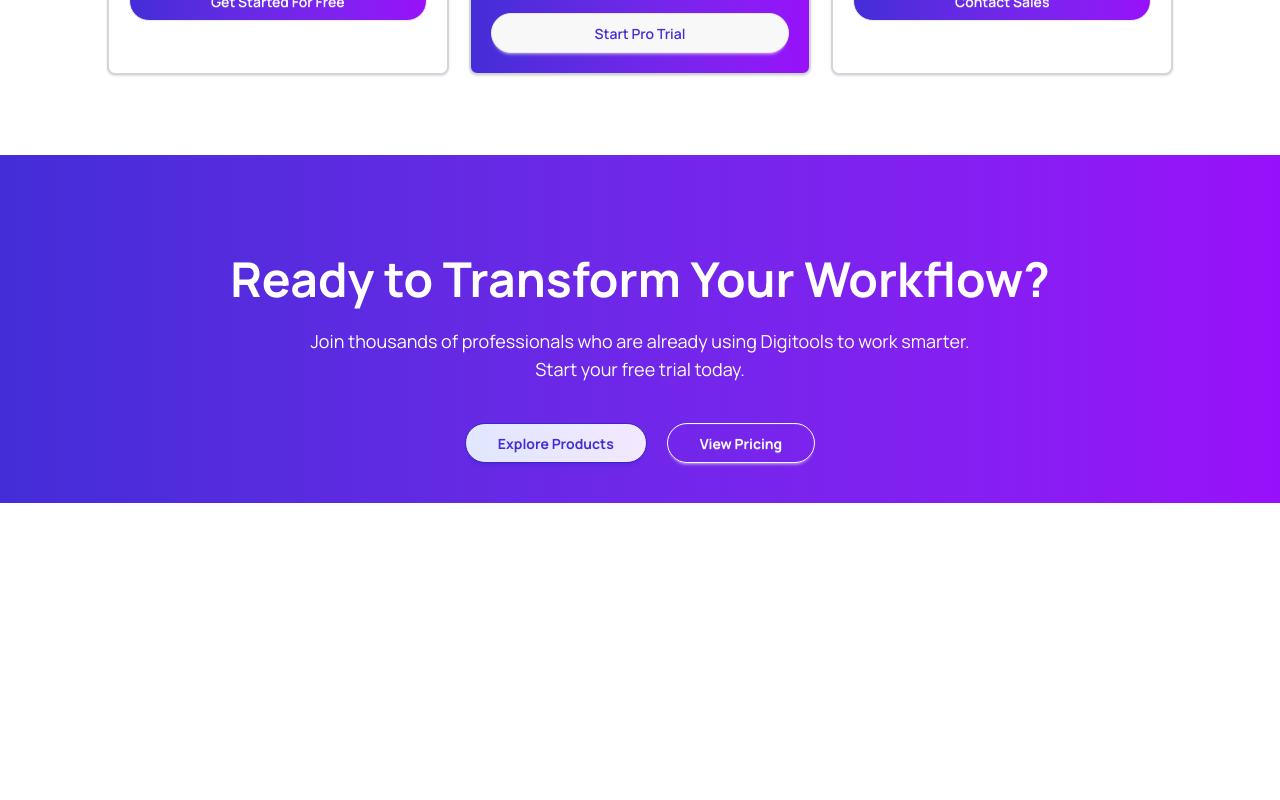
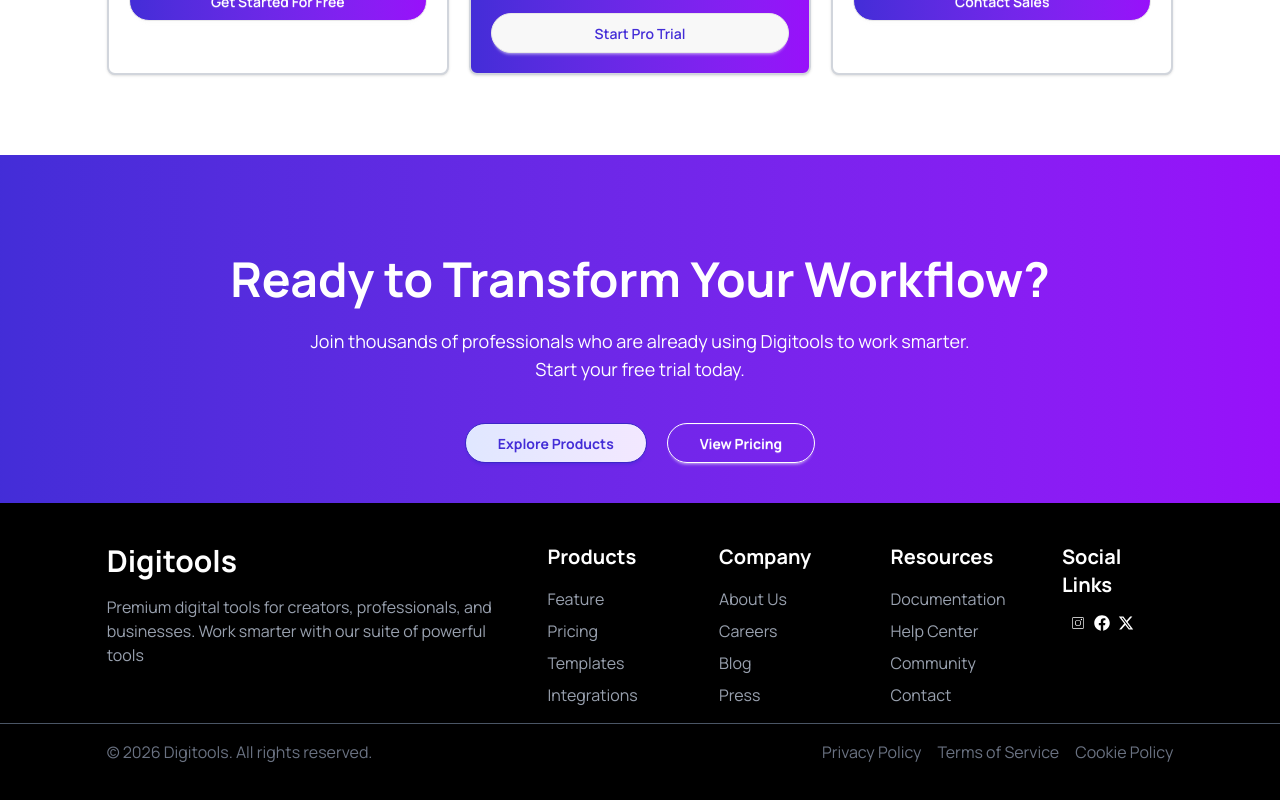
Before and after one commit to fardinSanjida/my-digitool, a React (Vite) app: page / in a window 1280 px wide. Shown: the part 3999-4799 px from the top of the page. Before the commit the page ends 4502 px from the top, so only its background shows below. Built offline with nearby package versions, Linux system fonts and the light colour scheme.

Commit message:
footer added

```diff
--- a/package.json
+++ b/package.json
@@ -13,6 +13,7 @@
     "@tailwindcss/vite": "^4.2.2",
     "react": "^19.2.4",
     "react-dom": "^19.2.4",
+    "react-icons": "^5.6.0",
     "react-toastify": "^11.0.5",
     "tailwindcss": "^4.2.2"
   },
--- a/src/App.jsx
+++ b/src/App.jsx
@@ -10,6 +10,8 @@ import Tools from './components/Plans/Tools';
 import Steps from './components/Steps/Steps';
 import Pricing from './components/Pricing/Pricing';
 import Workflow from './components/Workflow/Workflow';
+import Footer from './components/Footer/footer';
+
 
 const getPlans = async () => {
   const res = await fetch('/data.json');
@@ -56,7 +58,7 @@ function App() {
     <Steps></Steps>
     <Pricing></Pricing>
     <Workflow></Workflow>
-
+    <Footer></Footer>
 
     </>
 
--- /dev/null
+++ b/src/components/Footer/Footer.jsx
@@ -0,0 +1,76 @@
+import React from 'react';
+import { CiInstagram } from "react-icons/ci";
+import { FaFacebook } from "react-icons/fa";
+import { FaXTwitter } from "react-icons/fa6";
+
+const Footer = () => {
+    return (
+        <div className='bg-black py-10'>
+          <div className='  text-white md:flex md:justify-between w-10/12 mx-auto'>
+            <div className='w-[40%] '>
+                <h1 className='text-3xl font-bold text-start '>Digitools </h1>
+                <p className='text-left text-gray-400 mt-4'>Premium digital tools for creators, professionals, and businesses. Work smarter with our suite of powerful tools</p>
+            </div>
+            <div className='text-white grid ml-6 md:grid-cols-4 gap-15'>
+                <div>
+                <h2 className='text-xl font-bold mb-4'>Products</h2>
+                <ul className='space-y-2'>
+                    <li><a href="#" className='text-gray-400 hover:text-white'>Feature </a></li>
+                    <li><a href="#" className='text-gray-400 hover:text-white'>Pricing</a></li>
+                    <li><a href="#" className='text-gray-400 hover:text-white'>Templates</a></li>
+                     <li><a href="#" className='text-gray-400 hover:text-white'>Integrations</a></li>
+                </ul>
+              </div>
+               <div>
+                  <h2 className='text-xl font-bold mb-4'>Company</h2>
+                <ul className='space-y-2'>
+                    <li><a href="#" className='text-gray-400 hover:text-white'>About Us</a></li>
+                    <li><a href="#" className='text-gray-400 hover:text-white'>Careers</a></li>
+
+                    <li><a href="#" className='text-gray-400 hover:text-white'>Blog</a></li>
+                    <li><a href="#" className='text-gray-400 hover:text-white'>Press</a></li>
+                </ul>
+             </div>
+             <div>
+                 <h2 className='text-xl font-bold mb-4'>Resources</h2>
+                <ul className='space-y-2'>
+                    <li><a href="#" className='text-gray-400 hover:text-white'>Documentation</a></li>
+                    <li><a href="#" className='text-gray-400 hover:text-white'>Help Center</a></li>
+                    <li><a href="#" className='text-gray-400 hover:text-white'>Community</a></li>
+                     <li><a href="#" className='text-gray-400 hover:text-white'>Contact</a></li>
+                </ul>
+              </div>
+              <div>
+                 <h2 className='text-xl font-bold mb-4'>Social Links</h2>
+                 <div className='flex' ><CiInstagram className='ml-2' />
+                      <FaFacebook className='ml-2' />
+                      <FaXTwitter className='ml-2' />
+
+                 </div>
+
+
+            </div>
+            </div>
+        </div>
+         <hr className='border-gray-600 mt-4 mb-4 ' />
+        <div className='flex justify-between w-10/12 mx-auto ' >
+           <div>
+            <p className=' inline text-start text-gray-500
+             mt-4'>© 2026 Digitools. All rights reserved.</p>
+          </div>
+           <div>
+            <p className='inline text-gray-500 mt-4 mr-4'>Privacy Policy</p>
+            <p className='inline text-gray-500 mt-4 mr-4
+            '>Terms of Service</p>
+            <p className='inline text-gray-500  mt-4'>Cookie Policy</p>
+
+           </div>
+
+
+        </div>
+
+        </div>
+    );
+};
+
+export default Footer;
```
Also changed, not shown: 1 other file (tests, documents, lock files or other folders).
